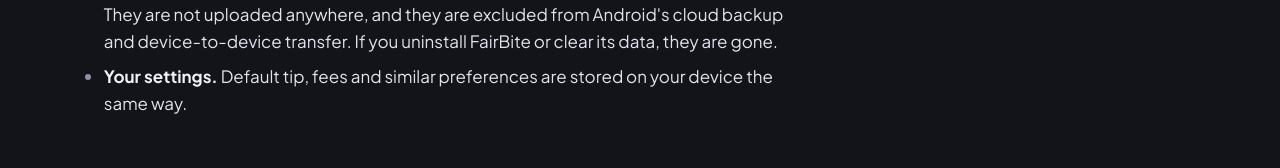
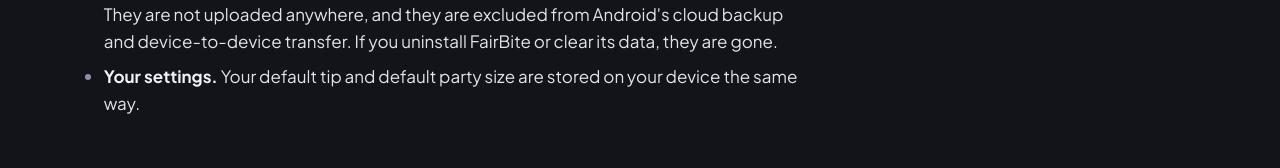
Before and after one commit to ccspart2/fairbite-site, a plain HTML site: page privacy/index.html in a window 1280 px wide. Shown: the part 564-732 px from the top of the page. Drawn offline with Linux system fonts and the light colour scheme.

Commit message:
ccspart2/FairBite#102: privacy policy names the real settings (default tip, default party size), not 'fees'

```diff
--- a/privacy/index.html
+++ b/privacy/index.html
@@ -66,7 +66,7 @@
       <li><strong>Your bills.</strong> Amounts, items, plates, tips and bill history are stored only on your device. They are not
         uploaded anywhere, and they are excluded from Android's cloud backup and device-to-device transfer. If you
         uninstall FairBite or clear its data, they are gone.</li>
-      <li><strong>Your settings.</strong> Default tip, fees and similar preferences are stored on your device the same way.</li>
+      <li><strong>Your settings.</strong> Your default tip and default party size are stored on your device the same way.</li>
       </ul>
       <h2>When information leaves your phone</h2>
       <p>FairBite uses the internet <strong>only for purchases</strong>. Everything else works offline.</p>
```
